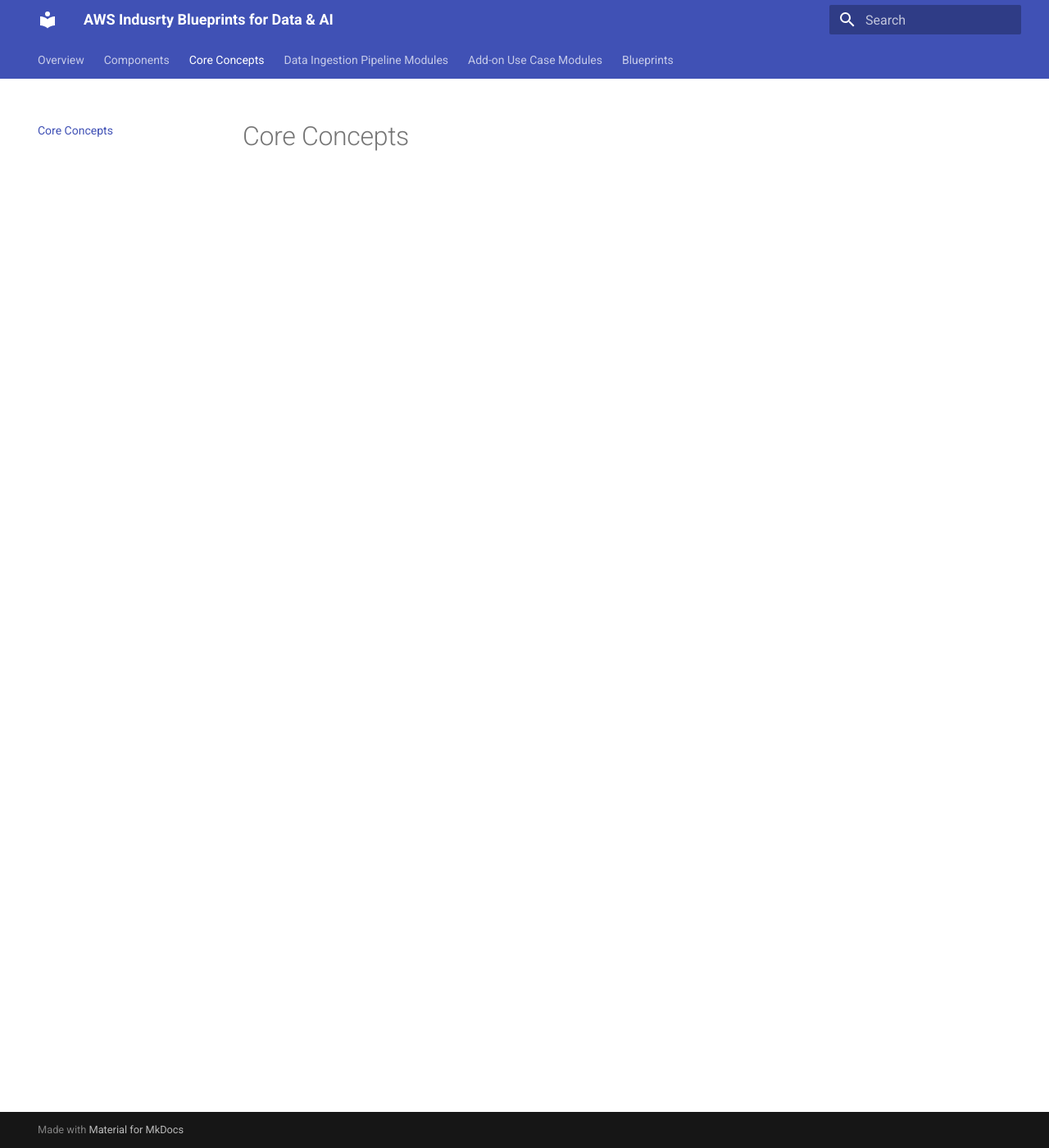
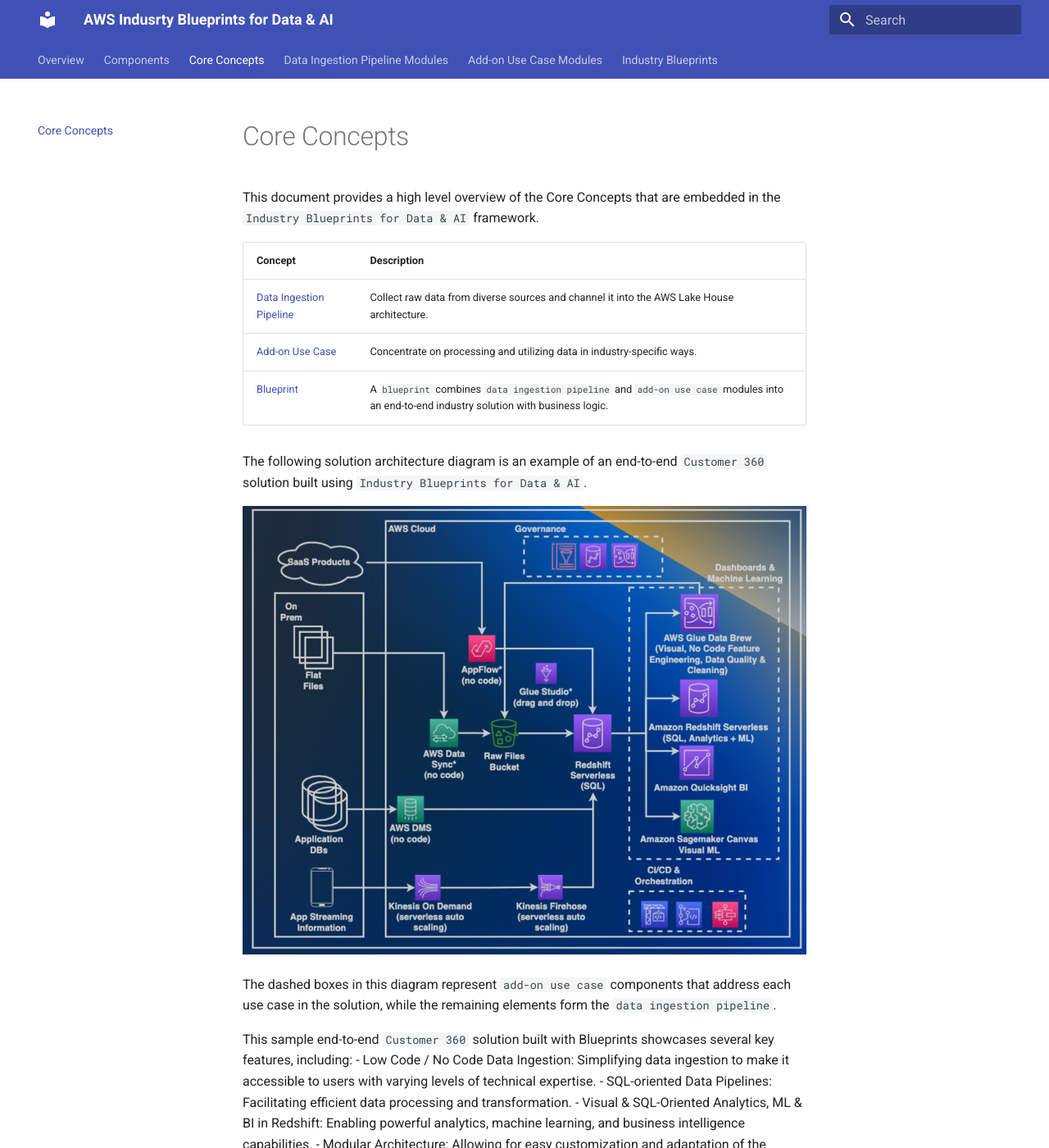
Before and after one commit to garfield376/AWS-Industry-Blueprints-for-Data-and-AI, an MkDocs documentation site: the page built from docs/core_concepts.md, in a window 1280 px wide and 1400 px high. Shown: the whole window at 82% size. Built offline with MkDocs 1.6.1 and Material for MkDocs 9.7.7, drawn with Linux system fonts in a browser that asks for light colours; some of the changed text lies outside the part shown.

Commit message:
Doc updates

```diff
--- a/docs/core_concepts.md
+++ b/docs/core_concepts.md
@@ -1 +1,30 @@
 # Core Concepts
+
+This document provides a high level overview of the Core Concepts that are embedded in the `Industry Blueprints for Data & AI` framework.
+
+| Concept       | Description                                                           |
+|---------------|-----------------------------------------------------------------------|
+| [Data Ingestion Pipeline](#data-ingestion-pipeline) | Collect raw data from diverse sources and channel it into the AWS Lake House architecture. |
+| [Add-on Use Case](#add-on-use-case) |  Concentrate on processing and utilizing data in industry-specific ways. |
+| [Blueprint](#blueprint) | A `blueprint` combines `data ingestion pipeline` and `add-on use case` modules into an end-to-end industry solution with business logic.|
+
+The following solution architecture diagram is an example of an end-to-end `Customer 360` solution built using `Industry Blueprints for Data & AI`.
+
+![c360](./assets/images/c360.png)
+
+The dashed boxes in this diagram represent `add-on use case` components that address each use case in the solution, while the remaining elements form the `data ingestion pipeline`.
+
+This sample end-to-end `Customer 360` solution built with Blueprints showcases several key features, including:
+- Low Code / No Code Data Ingestion: Simplifying data ingestion to make it accessible to users with varying levels of technical expertise.
+- SQL-oriented Data Pipelines: Facilitating efficient data
+processing and transformation.
+- Visual & SQL-Oriented Analytics, ML & BI in Redshift:
+Enabling powerful analytics, machine learning, and
+business intelligence capabilities.
+- Modular Architecture: Allowing for easy
+customization and adaptation of the solution to
+specific use cases.
+- Scalability & Elasticity: Ensuring that the solution can
+grow and adapt with the changing needs of the business.
+
+This approach simplifies the integration of common, well-architected patterns to achieve solution goals, making it easier for partners to create tailored solutions for their end customers’ specific needs.
--- a/mkdocs.yml
+++ b/mkdocs.yml
@@ -10,9 +10,11 @@
   - Components: 'components.md'
   - Core Concepts: 'core_concepts.md'
   - Data Ingestion Pipeline Modules:
+    - Overview: 'overview_ingestion.md'
     - FHIR Connector: 'comingsoon.md'
     - FiveTran: 'comingsoon.md'
   - Add-on Use Case Modules:
+    - Overview: 'overview_addon.md'
     - Database:
       - RDS Plug & Play: 'https://github.com/aws-samples/amazon-isv-plug-n-play'
     - Data Lake:
@@ -27,7 +29,8 @@
       - Domo: 'comingsoon.md'
     - Fraud Detection: 'comingsoon.md'
     - ID resolution: 'comingsoon.md'
-  - Blueprints:
+  - Industry Blueprints:
+    - Overview: 'overview_blueprints.md'
     - Customer 360: 'comingsoon.md'
 
 markdown_extensions:
```
Also changed, not shown: docs/overview_addon.md (added, +1 -0 lines), docs/overview_blueprints.md (added, +1 -0 lines), docs/overview_ingestion.md (added, +1 -0 lines), docs/assets/images/c360.png (added), 1 other file.
